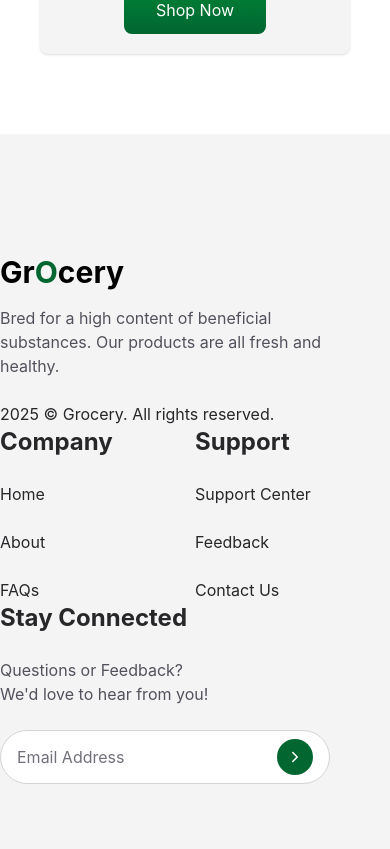
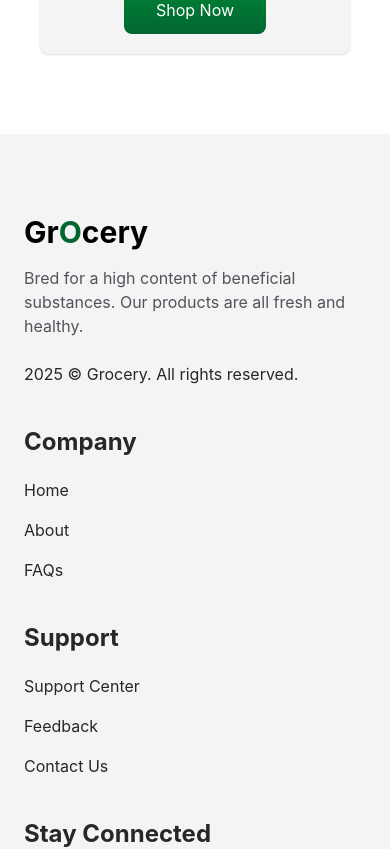
Before and after one commit to Nabeela-Kanwal/Grocery-store-react, a React (Vite) app: page /dairy in a window 390 px wide. Shown: the part 4220-5069 px from the top of the page. Built offline with nearby package versions, Linux system fonts and the light colour scheme.

Commit message:
fixed footer for mobile view

```diff
--- a/src/components/Footer/Footer.jsx
+++ b/src/components/Footer/Footer.jsx
@@ -2,46 +2,47 @@ import { IoIosArrowForward } from "react-icons/io";
 
 const Footer = () => {
   return (
-    <footer className="bg-zinc-100 py-20">
-      <div className="flex flex-wrap max-w-[1400px] mx-auto py-10">
-        <div className="flex-1 basis-[300px]">
-          <a href="#" className="text-3xl font-bold">
+    <footer className="bg-zinc-100 px-6 py-14 sm:px-10 md:py-20">
+      <div className="mx-auto grid max-w-[1400px] gap-10 py-6 sm:grid-cols-2 lg:grid-cols-[1.3fr_0.7fr_0.8fr_1fr] lg:gap-12 lg:py-10">
+        <div>
+          <a href="/" className="text-3xl font-bold">
             Gr<span className="text-green-800">O</span>cery
           </a>
-          <p className="text-zinc-600 mt-4 max-w-[350px]">
+          <p className="mt-4 max-w-[350px] text-zinc-600">
             Bred for a high content of beneficial substances. Our products are
             all fresh and healthy.
           </p>
-          <p className="text-zinc-800 mt-6">
+          <p className="mt-6 text-zinc-800">
             2025 &copy; Grocery. All rights reserved.
           </p>
         </div>
-        <ul className="flex-1">
+
+        <ul>
           <li>
             <h5 className="text-zinc-800 text-2xl font-bold">Company</h5>
           </li>
-          <li className="mt-6">
-            <a href="/Home" className="text-zinc-800 hover:text-green-800">
+          <li className="mt-5">
+            <a href="/" className="text-zinc-800 hover:text-green-800">
               Home
             </a>
           </li>
-          <li className="mt-6">
-            <a href="/About" className="text-zinc-800 hover:text-green-800">
+          <li className="mt-4">
+            <a href="/about" className="text-zinc-800 hover:text-green-800">
               About
             </a>
           </li>
-          <li className="mt-6">
+          <li className="mt-4">
             <a href="/faqs" className="text-zinc-800 hover:text-green-800">
               FAQs
             </a>
           </li>
         </ul>
 
-        <ul className="flex-1">
+        <ul>
           <li>
             <h5 className="text-zinc-800 text-2xl font-bold">Support</h5>
           </li>
-          <li className="mt-6">
+          <li className="mt-5">
             <a
               href="/support-center"
               className="text-zinc-800 hover:text-green-800"
@@ -49,24 +50,25 @@ const Footer = () => {
               Support Center
             </a>
           </li>
-          <li className="mt-6">
+          <li className="mt-4">
             <a href="/feedback" className="text-zinc-800 hover:text-green-800">
               Feedback
             </a>
           </li>
-          <li className="mt-6">
+          <li className="mt-4">
             <a href="/contactus" className="text-zinc-800 hover:text-green-800">
               Contact Us
             </a>
           </li>
         </ul>
+
         <div>
           <h5 className="text-zinc-800 text-2xl font-bold">Stay Connected</h5>
           <p className="mt-6 text-zinc-600">
             Questions or Feedback? <br />
             We'd love to hear from you!
           </p>
-          <form className="mt-6 flex max-w-[360px] items-center rounded-full border border-zinc-300 bg-white px-4 py-2 focus-within:border-green-800">
+          <form className="mt-6 flex w-full max-w-[360px] items-center rounded-full border border-zinc-300 bg-white px-4 py-2 focus-within:border-green-800">
             <input
               type="email"
               name="email"
```
